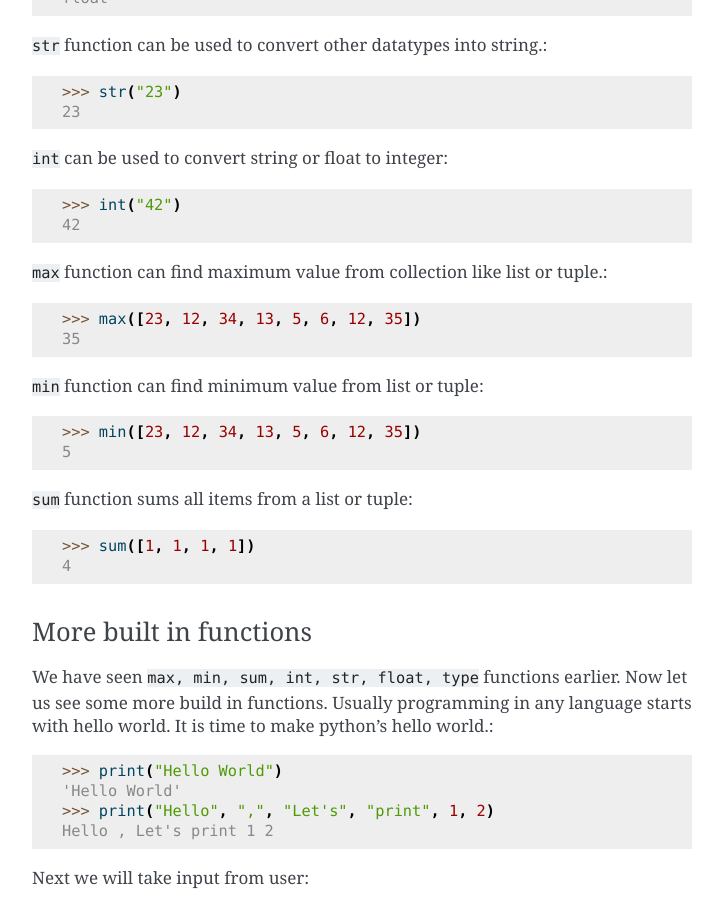
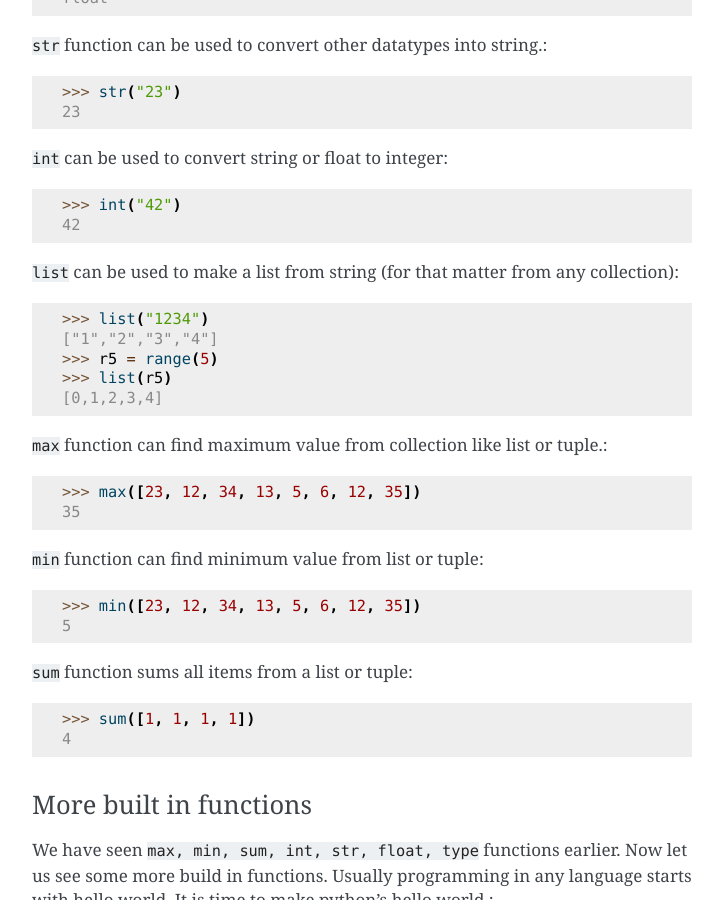
Before and after one commit to vikipedia/python-trainings, a Sphinx documentation site: the page built from online_course/source/module1/day2.rst, in a window 1280 px wide and 900 px high, scrolled down 556 px. Shown: the whole window, without its empty margins (388-1111 px from the left). Built offline with Sphinx 7.4.7, drawn with Linux system fonts in a browser that asks for light colours.

Commit message:
corrections

```diff
--- a/online_course/source/module1/day2.rst
+++ b/online_course/source/module1/day2.rst
@@ -32,6 +32,15 @@ that is stored with the given name?::
 
   >>> int("42")
   42
+
+``list`` can be used to make a list from string (for that matter from any collection)::
+
+  >>> list("1234")
+  ["1","2","3","4"]
+  >>> r5 = range(5)
+  >>> list(r5)
+  [0,1,2,3,4]
+
 
 ``max`` function can find maximum value from collection like list or tuple.::
 
```
Also changed, not shown: online_course/source/module1/day4.rst (+12 -4 lines).
